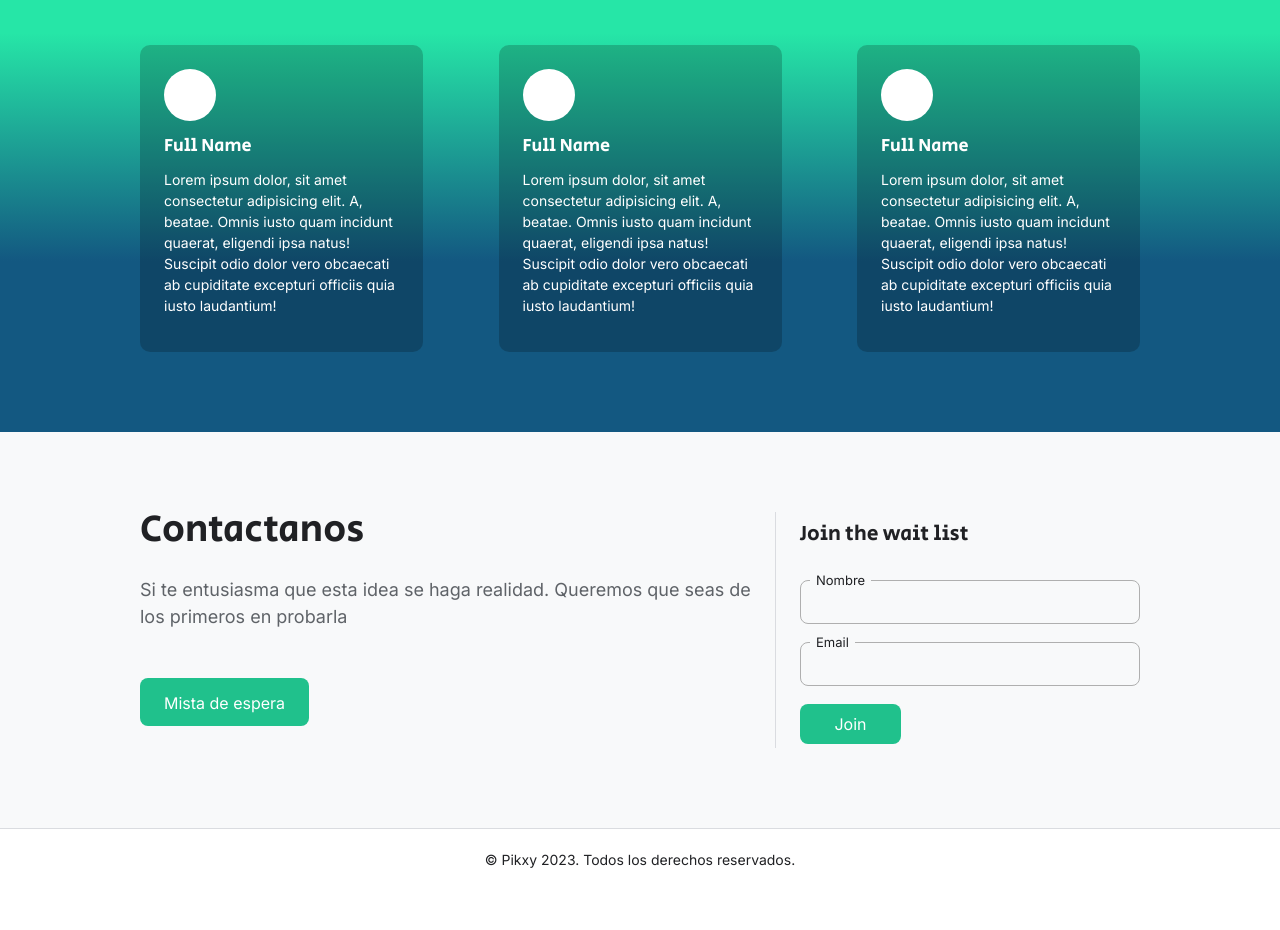
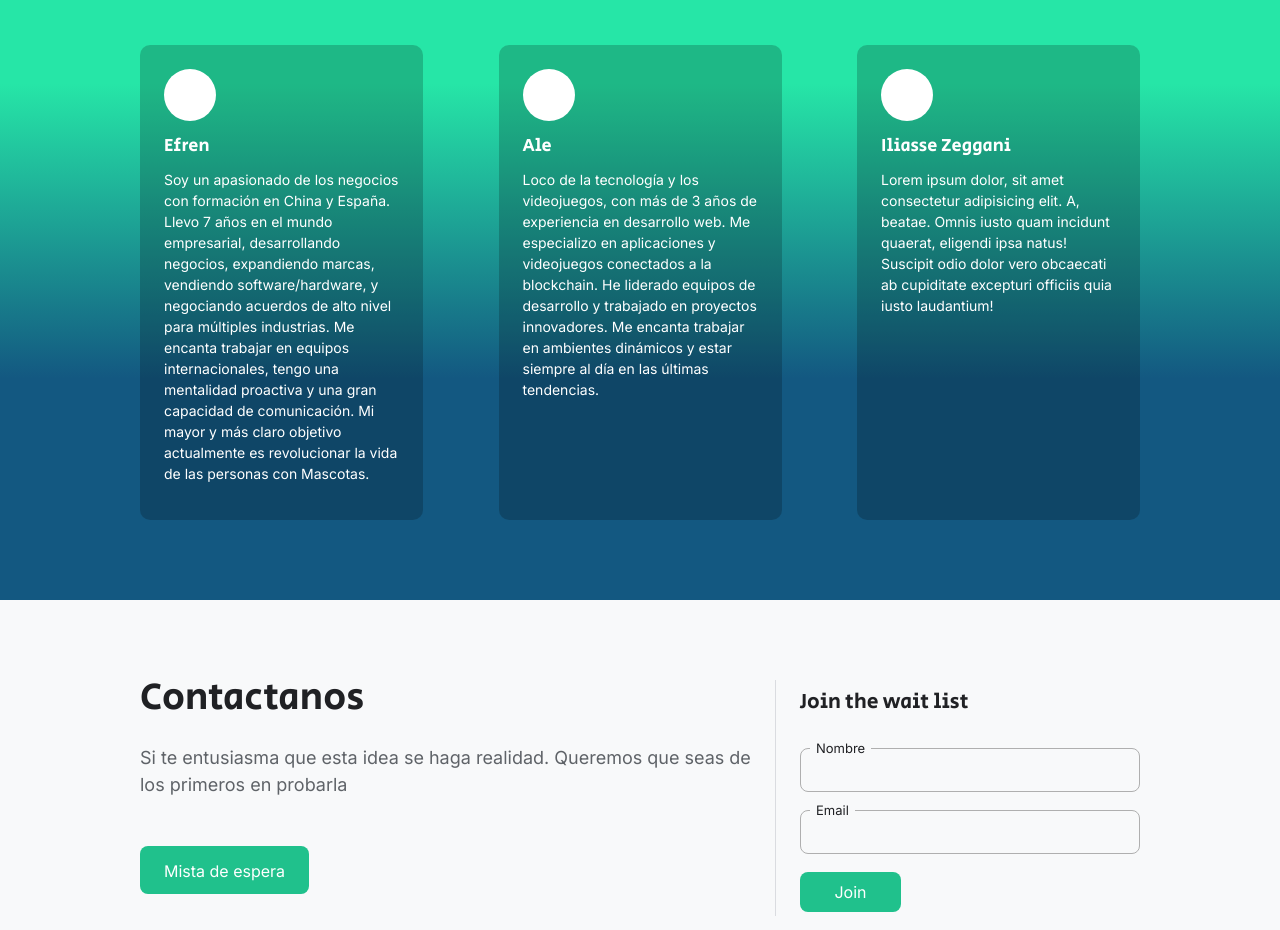
Before and after one commit to pixkiPets/pixki, a plain HTML site: page index.html in a window 1280 px wide. Shown: the part 1324-2254 px from the top of the page. Before the commit the page ends 2214 px from the top, so only its background shows below. Drawn offline with Linux system fonts and the light colour scheme.

Commit message:
Update team

```diff
--- a/index.html
+++ b/index.html
@@ -49,17 +49,17 @@
         <div class="team_container">
             <div class="tem_item">
                 <div class="team_img"></div>
-                <h3>Full Name</h3>
-                <p>Lorem ipsum dolor, sit amet consectetur adipisicing elit. A, beatae. Omnis iusto quam incidunt quaerat, eligendi ipsa natus! Suscipit odio dolor vero obcaecati ab cupiditate excepturi officiis quia iusto laudantium!</p>
+                <h3>Efren</h3>
+                <p>Soy un apasionado de los negocios con formación en China y España. Llevo 7 años en el mundo empresarial, desarrollando negocios, expandiendo marcas, vendiendo software/hardware, y negociando acuerdos de alto nivel para múltiples industrias. Me encanta trabajar en equipos internacionales, tengo una mentalidad proactiva y una gran capacidad de comunicación. Mi mayor y más claro objetivo actualmente es revolucionar la vida de las personas con Mascotas.</p>
             </div>
             <div class="tem_item">
                 <div class="team_img"></div>
-                <h3>Full Name</h3>
-                <p>Lorem ipsum dolor, sit amet consectetur adipisicing elit. A, beatae. Omnis iusto quam incidunt quaerat, eligendi ipsa natus! Suscipit odio dolor vero obcaecati ab cupiditate excepturi officiis quia iusto laudantium!</p>
+                <h3>Ale</h3>
+                <p>Loco de la tecnología y los videojuegos, con más de 3 años de experiencia en desarrollo web. Me especializo en aplicaciones y videojuegos conectados a la blockchain. He liderado equipos de desarrollo y trabajado en proyectos innovadores. Me encanta trabajar en ambientes dinámicos y estar siempre al día en las últimas tendencias.</p>
             </div>
             <div class="tem_item">
                 <div class="team_img"></div>
-                <h3>Full Name</h3>
+                <h3>Iliasse Zeggani</h3>
                 <p>Lorem ipsum dolor, sit amet consectetur adipisicing elit. A, beatae. Omnis iusto quam incidunt quaerat, eligendi ipsa natus! Suscipit odio dolor vero obcaecati ab cupiditate excepturi officiis quia iusto laudantium!</p>
             </div>
         </div>
```
